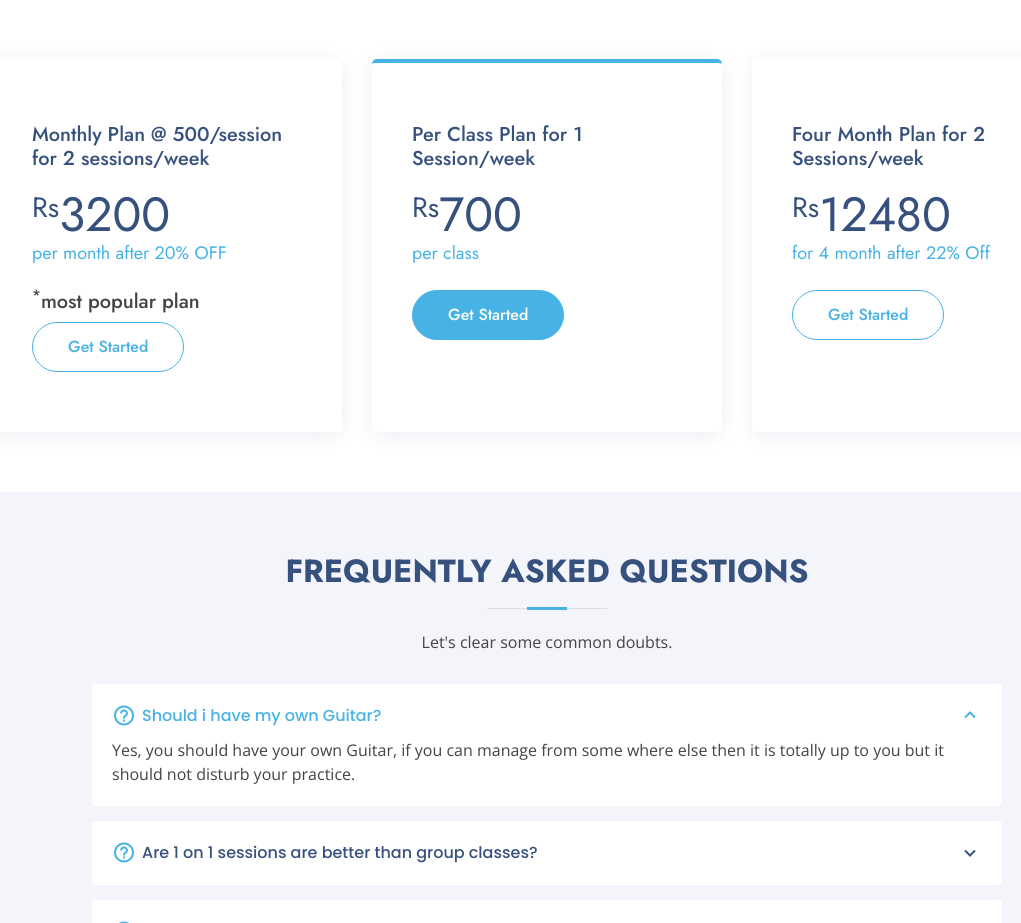
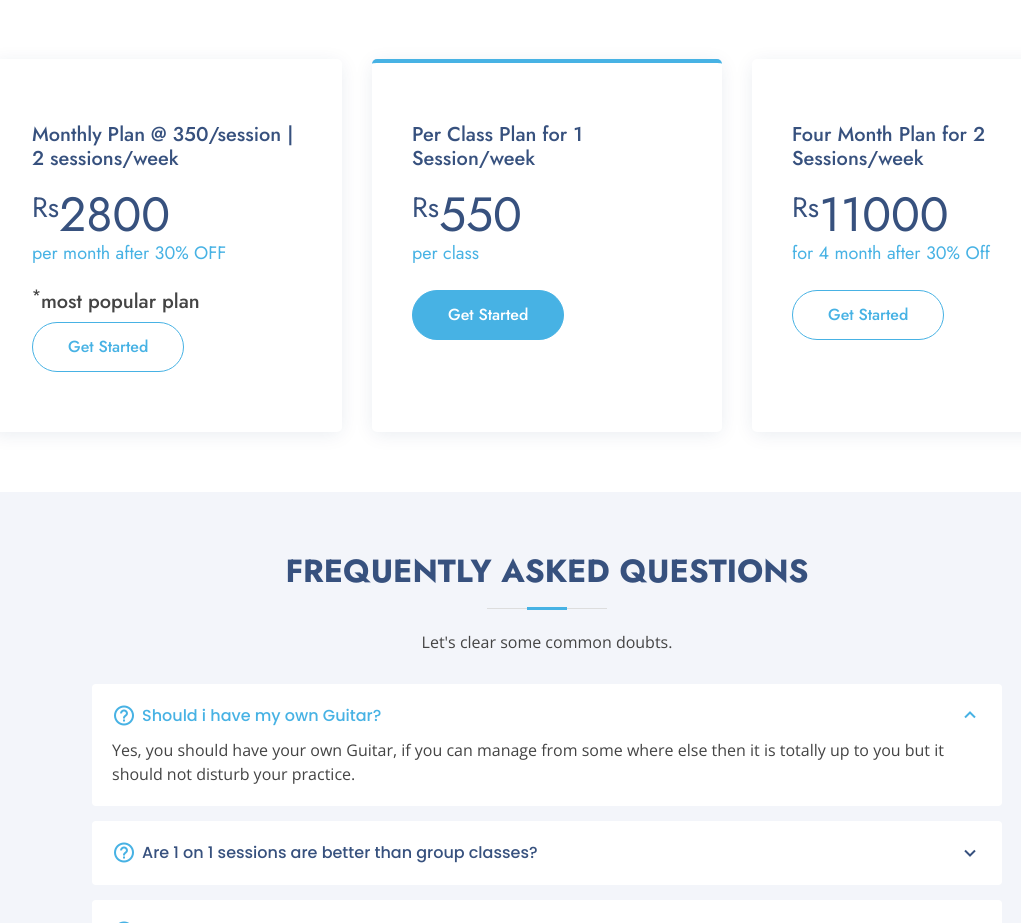
Before and after one commit to Sakshisrivastava413/guitar-sessions, a website: page public/index.html in a window 1280 px wide. Shown: the part 3560-4483 px from the top of the page, without its empty margins (93-1114 px from the left). Drawn offline with nearby package versions, Linux system fonts and the light colour scheme.

Commit message:
U6index.html
price updated

```diff
--- a/public/index.html
+++ b/public/index.html
@@ -356,8 +356,8 @@
 
           <div class="col-lg-4" data-aos="fade-up" data-aos-delay="100">
             <div class="box">
-              <h3>Monthly Plan @ 500/session for 2 sessions/week</h3>
-              <h4><sup>Rs</sup>3200<span>per month after 20% OFF</span></h4>
+              <h3>Monthly Plan @ 350/session | 2 sessions/week</h3>
+              <h4><sup>Rs</sup>2800<span>per month after 30% OFF</span></h4>
 			  <h5><sup>*</sup><span>most popular plan</span></h5>
               <a href="#contact" class="buy-btn">Get Started</a>
             </div>
@@ -366,7 +366,7 @@
           <div class="col-lg-4 mt-4 mt-lg-0" data-aos="fade-up" data-aos-delay="200">
             <div class="box featured">
               <h3>Per Class Plan for 1 Session/week</h3>
-              <h4><sup>Rs</sup>700<span>per class</span></h4>
+              <h4><sup>Rs</sup>550<span>per class</span></h4>
               <a href="#contact" class="buy-btn">Get Started</a>
             </div>
           </div>
@@ -374,7 +374,7 @@
           <div class="col-lg-4 mt-4 mt-lg-0" data-aos="fade-up" data-aos-delay="300">
             <div class="box">
               <h3>Four Month Plan for 2 Sessions/week</h3>
-              <h4><sup>Rs</sup>12480<span>for 4 month after 22% Off</span></h4>
+              <h4><sup>Rs</sup>11000<span>for 4 month after 30% Off</span></h4>
               <a href="#contact" class="buy-btn">Get Started</a>
             </div>
           </div>
```
